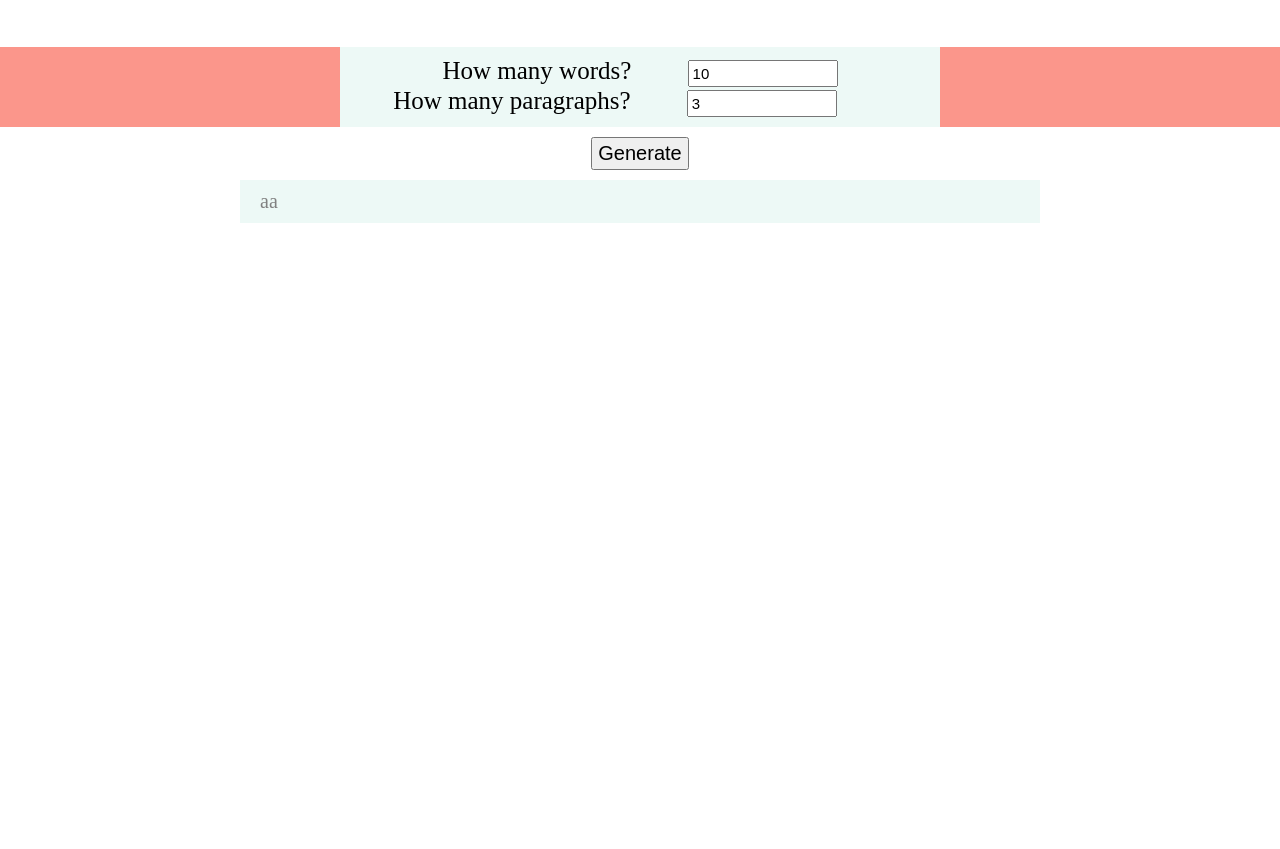
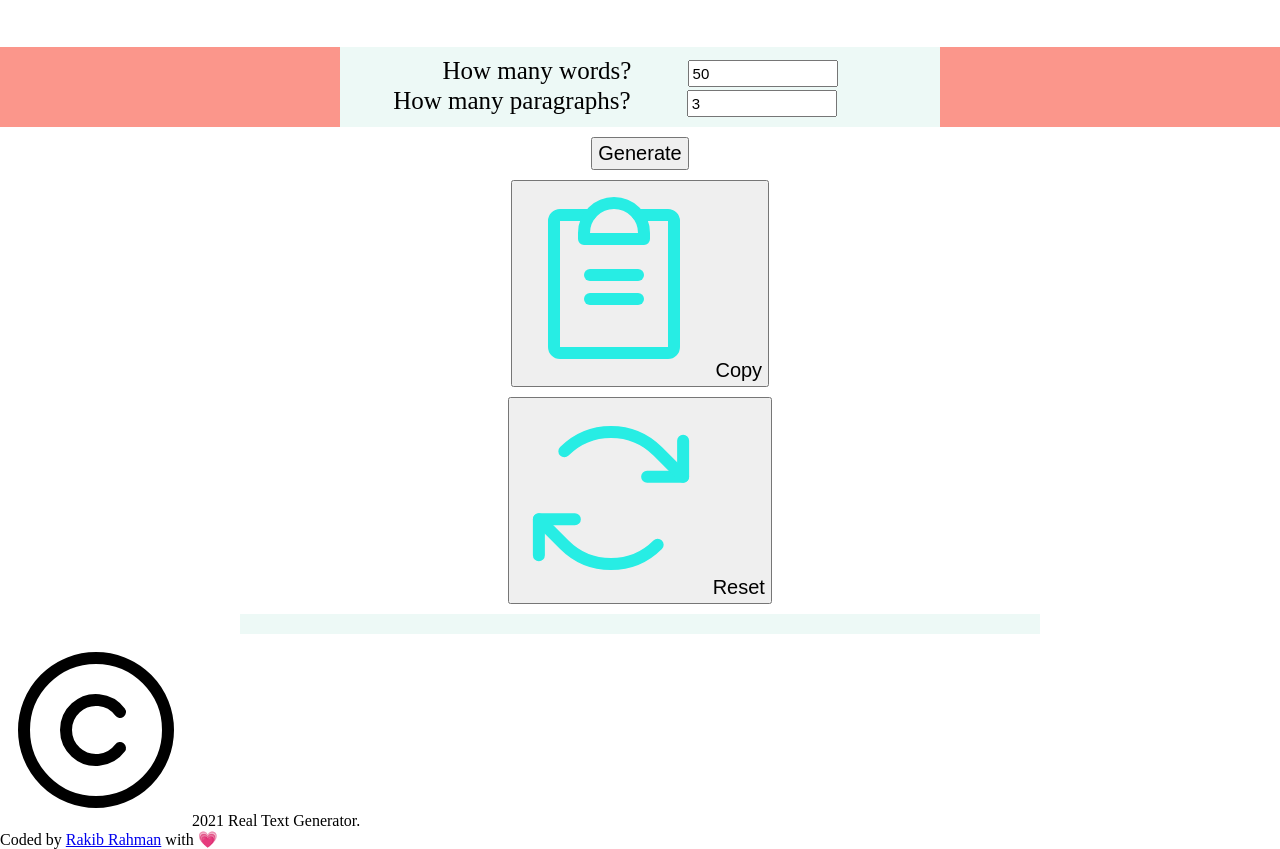
Before and after one commit to RakibRahman/real-text-generator, a plain HTML site: page index.html in a window 1280 px wide. Shown: the part 103-952 px from the top of the page. Before the commit the page ends 800 px from the top, so only its background shows below. Drawn offline with Linux system fonts and the light colour scheme; some packages are replaced by stand-ins of ours; a script that the page names is missing.

Commit message:
Footer Added

```diff
--- a/index.html
+++ b/index.html
@@ -5,13 +5,15 @@
     <meta http-equiv="X-UA-Compatible" content="IE=edge" />
     <meta name="viewport" content="width=device-width, initial-scale=1.0" />
     <title>Real Text Generator</title>
+
     <link rel="shortcut icon" href="img/favicon.svg" type="image/x-icon" />
+    <script src="//cdn.jsdelivr.net/npm/sweetalert2@10"></script>
     <link rel="stylesheet" href="css/style.css" />
   </head>
   <body>
     <header>
       <nav>
-        <img src="img/default.png" alt="" />
+        <img src="img/default.png" alt="logo" />
         <ul>
           <li>
             <a
@@ -33,7 +35,7 @@
               type="number"
               name="wordsLength"
               id="wordsLength"
-              value="10"
+              value="50"
             />
           </label>
         </div>
@@ -53,9 +55,33 @@
     </div>
     <button id="generateBTN">Generate</button>
 
-    <div id="output">aa</div>
-
+    <div id="wrapper">
+      <div id="copyReset">
+        <button id="copyBTN">
+          <img src="img/clipboard-text.svg" alt="copy" /> Copy
+        </button>
+        <button id="resetBTN">
+          <img src="img/arrows-clockwise.svg" alt="reset" /> Reset
+        </button>
+      </div>
+      <div id="output"></div>
+    </div>
+    <footer>
+      <p class="copyright">
+        <img src="img/copyright.svg" alt="copyright" />2021 Real Text Generator.
+      </p>
+      <p>
+        Coded by
+        <a
+          href="https://www.linkedin.com/in/rakib-talukder-04666519a/"
+          target="_blank"
+          >Rakib Rahman</a
+        >
+        with 💗
+      </p>
+    </footer>
     <script src="text.js"></script>
     <script src="app.js"></script>
+    <script src="clipboard.js"></script>
   </body>
 </html>
```
